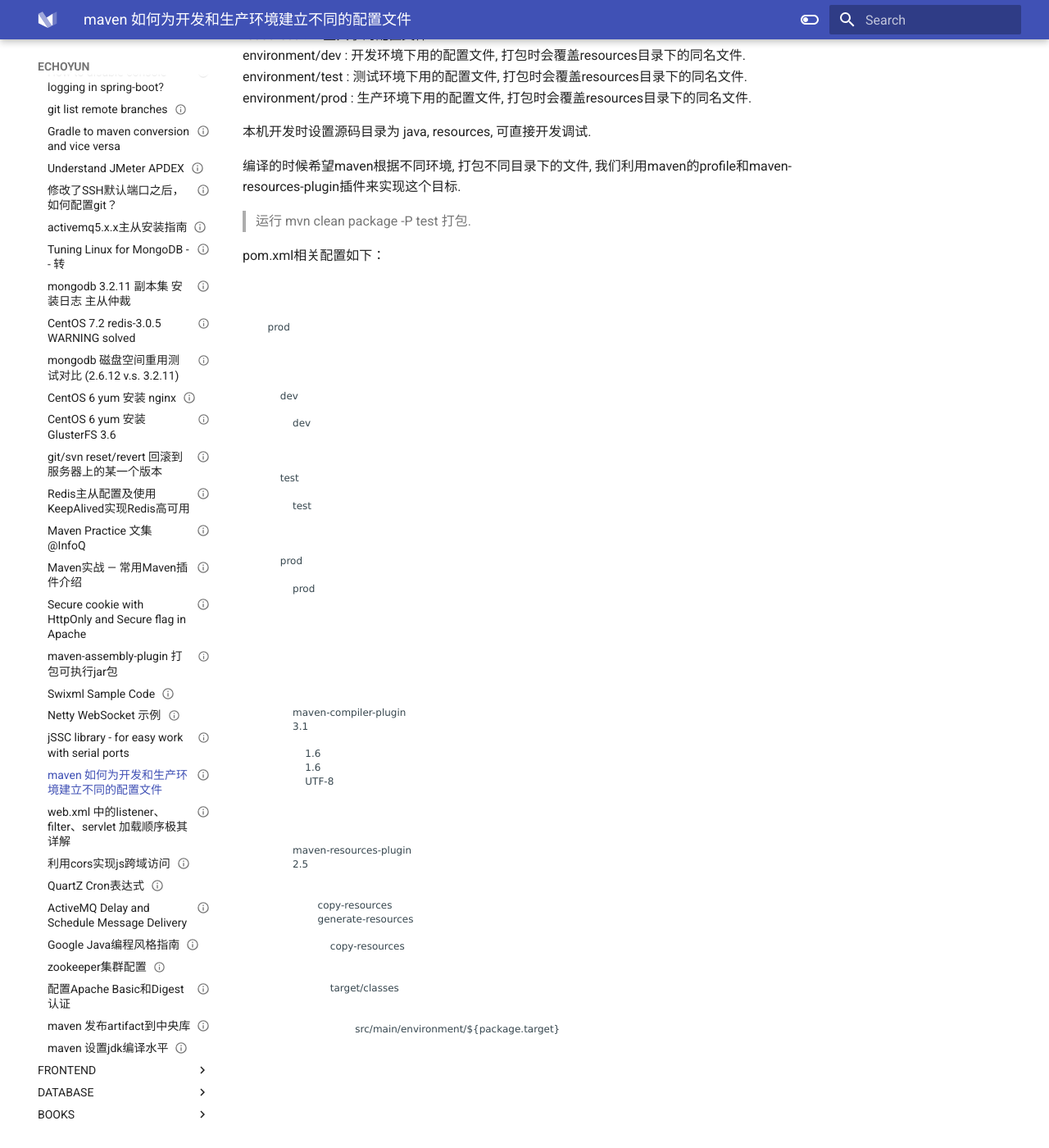
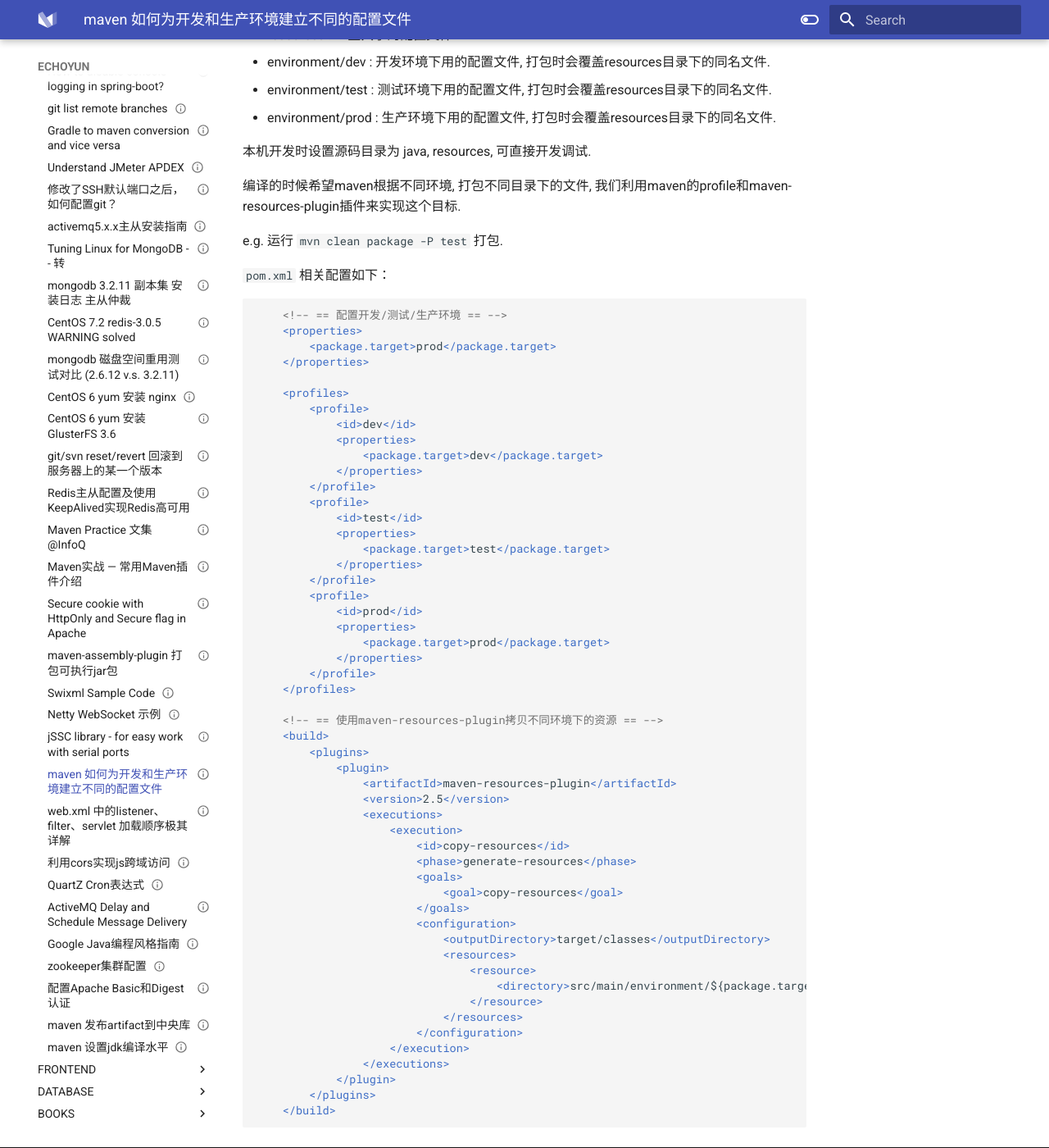
Before and after one commit to cloudecho/cloudecho.github.io, an MkDocs documentation site: the page built from docs/OPENSOURCE/2015-12-25-maven-profiles-for-different-environments.md, in a window 1280 px wide and 1400 px high, scrolled down 233 px. Shown: the whole window at 82% size. Built offline with MkDocs 1.6.1 and Material for MkDocs 9.7.7, drawn with Linux system fonts in a browser that asks for light colours; some of the changed text lies outside the part shown.

Commit message:
fix a post 2015-12-25-maven-...

````diff
--- a/docs/OPENSOURCE/2015-12-25-maven-%e5%a6%82%e4%bd%95%e4%b8%ba%e5%bc%80%e5%8f%91%e5%92%8c%e7%94%9f%e4%ba%a7%e7%8e%af%e5%a2%83%e5%bb%ba%e7%ab%8b%e4%b8%8d%e5%90%8c%e7%9a%84%e9%85%8d%e7%bd%ae%e6%96%87%e4%bb%b6.html.md
+++ b/docs/OPENSOURCE/2015-12-25-maven-profiles-for-different-environments.md
@@ -14,20 +14,25 @@
 - package
 comments: []
 ---
-<p>src/main目录下原来有 java, resources, 新建环境相关的配置文件目录：</p>
-<p>resources : 一些共享的配置文件<br />
-environment/dev : 开发环境下用的配置文件, 打包时会覆盖resources目录下的同名文件.<br />
-environment/test : 测试环境下用的配置文件, 打包时会覆盖resources目录下的同名文件.<br />
-environment/prod : 生产环境下用的配置文件, 打包时会覆盖resources目录下的同名文件.</p>
-<p>本机开发时设置源码目录为 java, resources, 可直接开发调试.</p>
-<p>编译的时候希望maven根据不同环境, 打包不同目录下的文件, 我们利用maven的profile和maven-resources-plugin插件来实现这个目标.</p>
-<blockquote><p> 运行 mvn clean package -P test 打包.
-</p></blockquote>
-<p>pom.xml相关配置如下：</p>
-<pre style="font-size:12px;font-family:verdana">
+`src/main`目录下原来有 `java`, `resources`, 新建环境相关的配置文件目录：
+
+- resources : 一些共享的配置文件
+- environment/dev : 开发环境下用的配置文件, 打包时会覆盖resources目录下的同名文件.
+- environment/test : 测试环境下用的配置文件, 打包时会覆盖resources目录下的同名文件.
+- environment/prod : 生产环境下用的配置文件, 打包时会覆盖resources目录下的同名文件.
+
+本机开发时设置源码目录为 java, resources, 可直接开发调试.
+
+编译的时候希望maven根据不同环境, 打包不同目录下的文件, 我们利用maven的profile和maven-resources-plugin插件来实现这个目标.
+
+e.g. 运行 `mvn clean package -P test` 打包.
+
+
+`pom.xml` 相关配置如下：
+
+```xml
 	<!-- == 配置开发/测试/生产环境 == -->
-
-        <properties>
+    <properties>
 		<package.target>prod</package.target>
 	</properties>
 
@@ -52,19 +57,9 @@
 		</profile>
 	</profiles>
 
-       <!-- == 使用maven-resources-plugin拷贝不同环境下的资源 == -->
+    <!-- == 使用maven-resources-plugin拷贝不同环境下的资源 == -->
 	<build>
 		<plugins>
-			<plugin>
-				<artifactId>maven-compiler-plugin</artifactId>
-				<version>3.1</version>
-				<configuration>
-					<source>1.6</source>
-					<target>1.6</target>
-					<encoding>UTF-8</encoding>
-				</configuration>
-			</plugin>
-
 			<plugin>
 				<artifactId>maven-resources-plugin</artifactId>
 				<version>2.5</version>
@@ -86,7 +81,6 @@
 					</execution>
 				</executions>
 			</plugin>
-
 		</plugins>
 	</build>
-</pre>
+```
````
